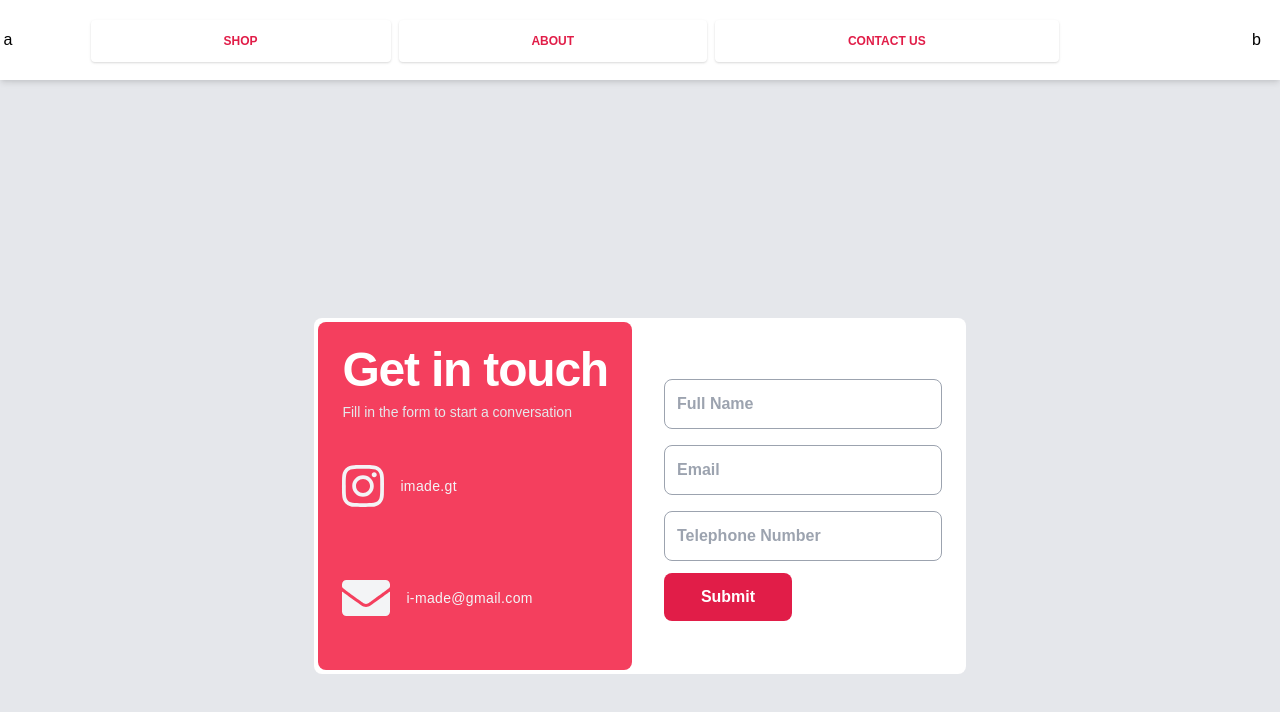
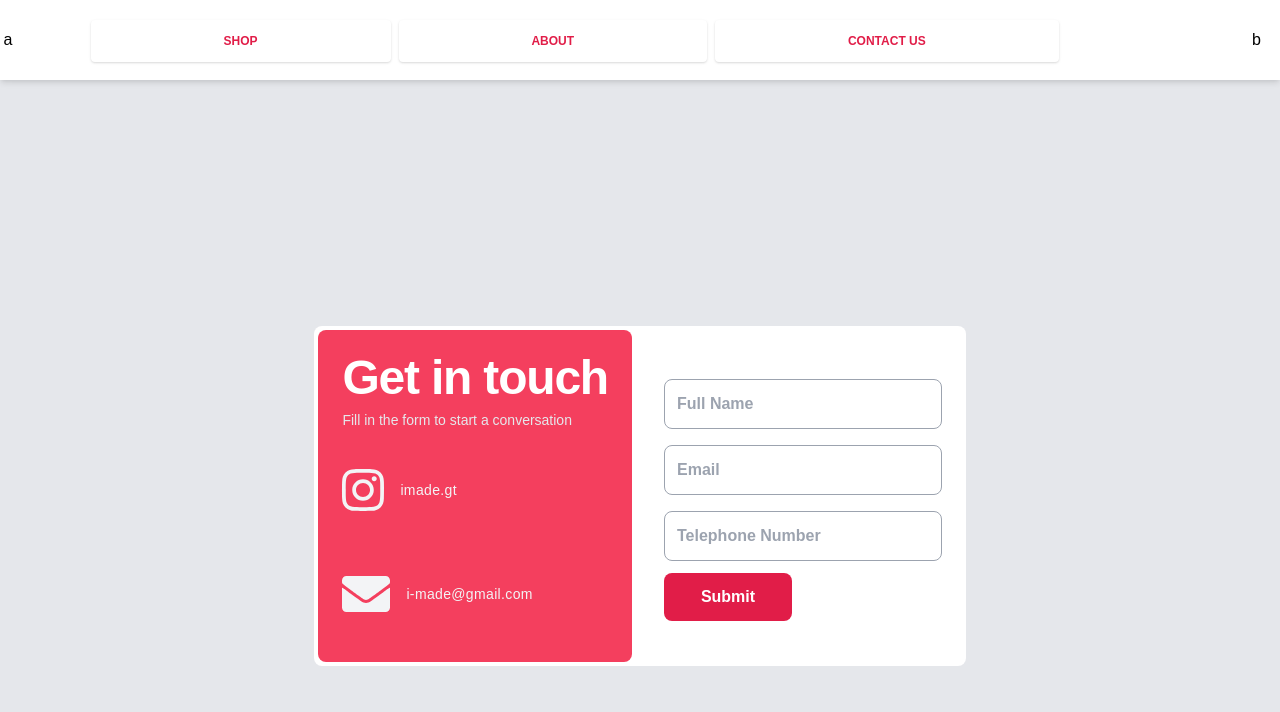
Before and after one commit to dedeleono/iMade, a React (Create React App) app: page /contact in a window 1280 px wide. Shown: the top 712 px of the page. Built offline with nearby package versions, Linux system fonts and the light colour scheme.

Commit message:
style changes

```diff
--- a/src/components/Contact/contactInfo/ContactInfo.js
+++ b/src/components/Contact/contactInfo/ContactInfo.js
@@ -2,7 +2,7 @@ import {FontAwesomeIcon} from "@fortawesome/react-fontawesome";
 
 const ContactInfo = (props) => {
     return(
-        <div class="flex items-center mt-4 text-gray-100 py-6">
+        <div class="flex items-center mt-4 text-gray-100 py-5">
             <FontAwesomeIcon icon={props.iconn} size="3x" />
             <div class="ml-4 text-sm tracking-wide font-light w-40">
                 {props.text}
```
